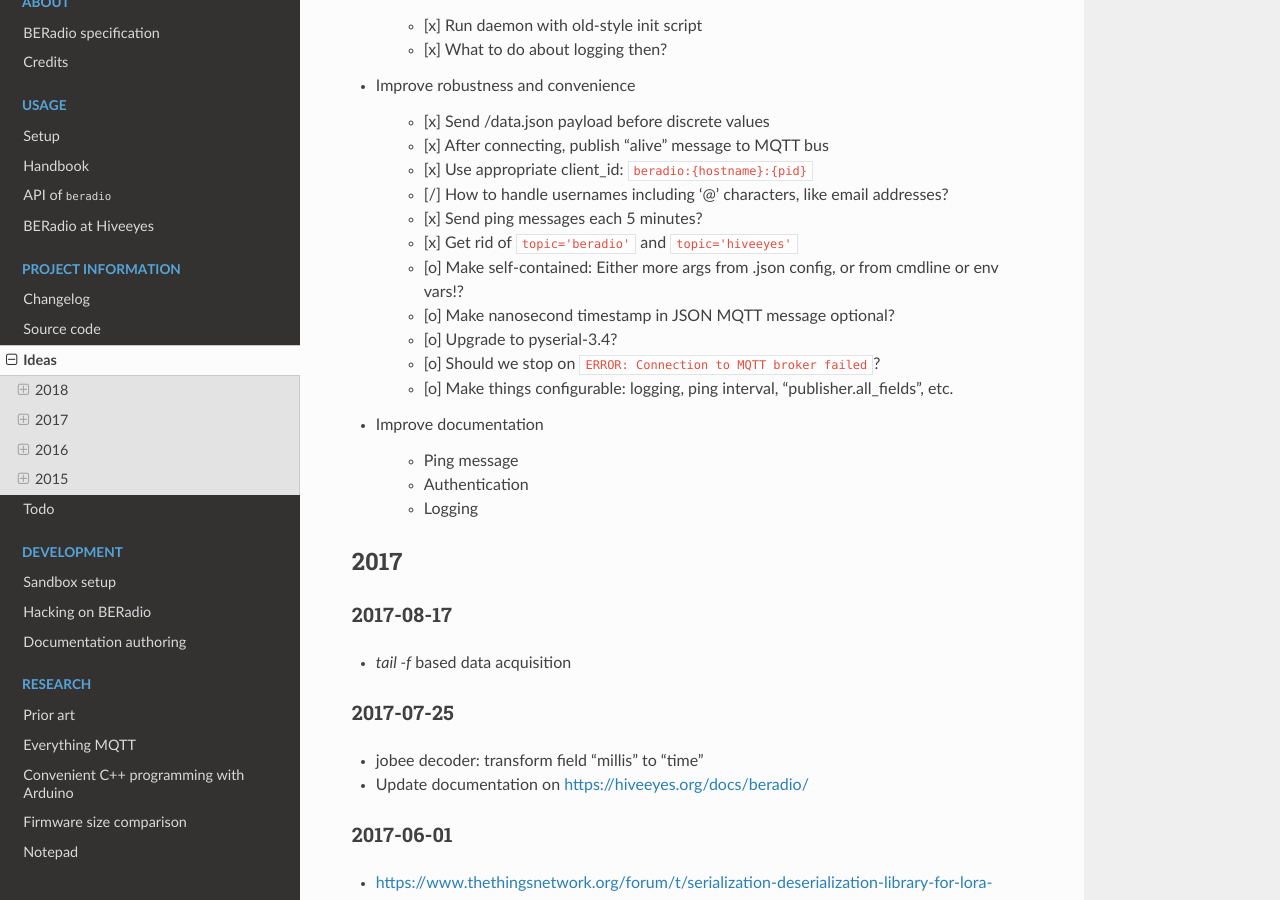
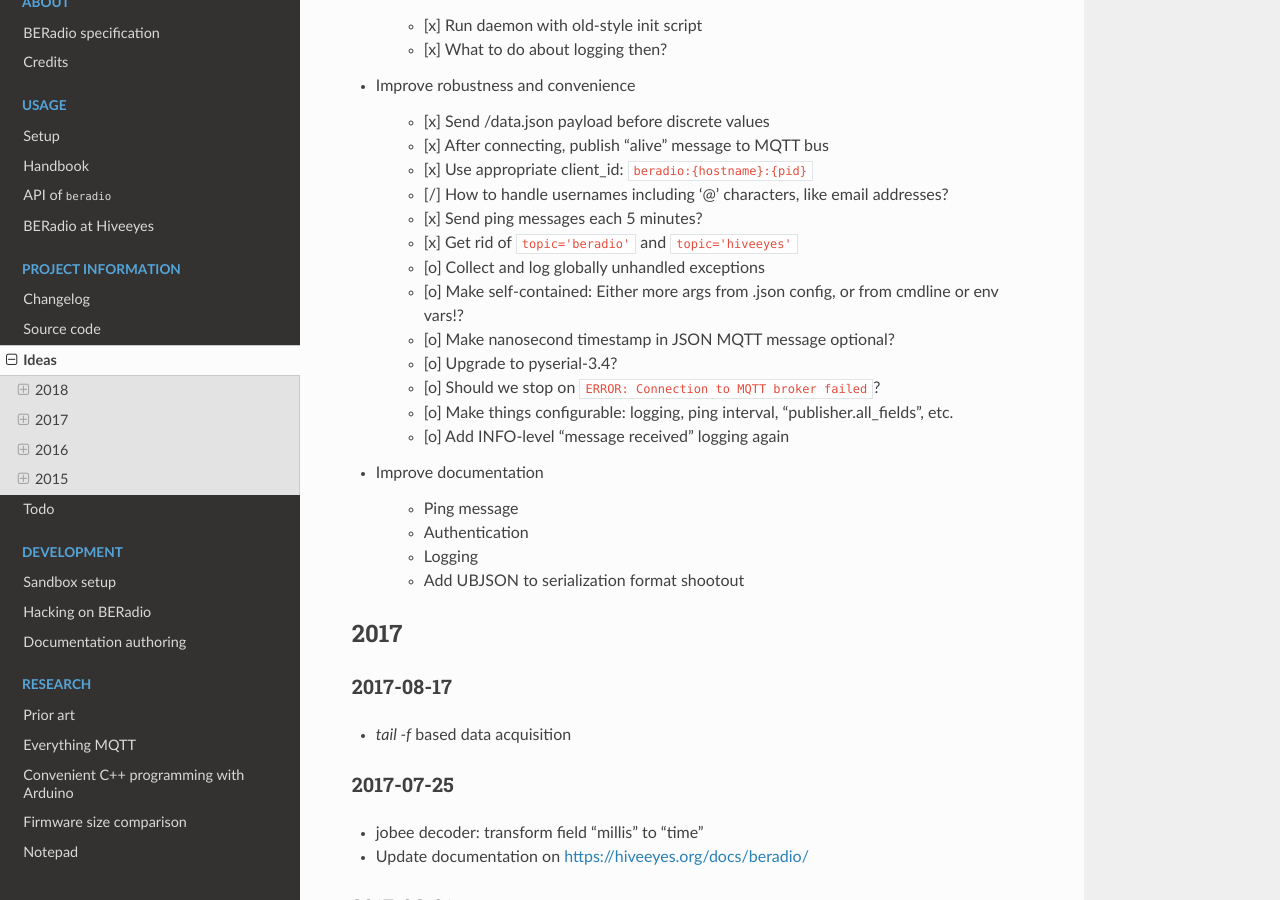
Before and after one commit to hiveeyes/beradio, a Sphinx documentation site: the page built from doc/source/development/tasks.rst, in a window 1280 px wide and 900 px high, scrolled down 445 px. Built offline with Sphinx 7.4.7 and the Read the Docs theme 2.0.0, drawn with Linux system fonts in a browser that asks for light colours; pages that are not in the unit, such as notebooks, are missing from menus.

Commit message:
Update documentation

```diff
--- a/doc/source/development/tasks.rst
+++ b/doc/source/development/tasks.rst
@@ -31,17 +31,20 @@ Ideas
     - [/] How to handle usernames including '@' characters, like email addresses?
     - [x] Send ping messages each 5 minutes?
     - [x] Get rid of ``topic='beradio'`` and ``topic='hiveeyes'``
+    - [o] Collect and log globally unhandled exceptions
     - [o] Make self-contained: Either more args from .json config, or from cmdline or env vars!?
     - [o] Make nanosecond timestamp in JSON MQTT message optional?
     - [o] Upgrade to pyserial-3.4?
     - [o] Should we stop on ``ERROR: Connection to MQTT broker failed``?
     - [o] Make things configurable: logging, ping interval, "publisher.all_fields", etc.
+    - [o] Add INFO-level "message received" logging again
 
 - Improve documentation
 
     - Ping message
     - Authentication
     - Logging
+    - Add UBJSON to serialization format shootout
 
 
 ****
--- a/doc/source/setup.rst
+++ b/doc/source/setup.rst
@@ -17,7 +17,7 @@ Install most recent *BERadio* Python package from PyPI::
 
 Install a specific *BERadio* release::
 
-    pip install beradio==0.8.1
+    pip install beradio==0.8.1 --upgrade
 
 
 For a quick check if everything is in place, try::
--- a/requirements-docs.txt
+++ b/requirements-docs.txt
@@ -1,2 +1,2 @@
-Sphinx==1.7.5
+Sphinx==1.7.6
 sphinx_rtd_theme==0.4.0
```
